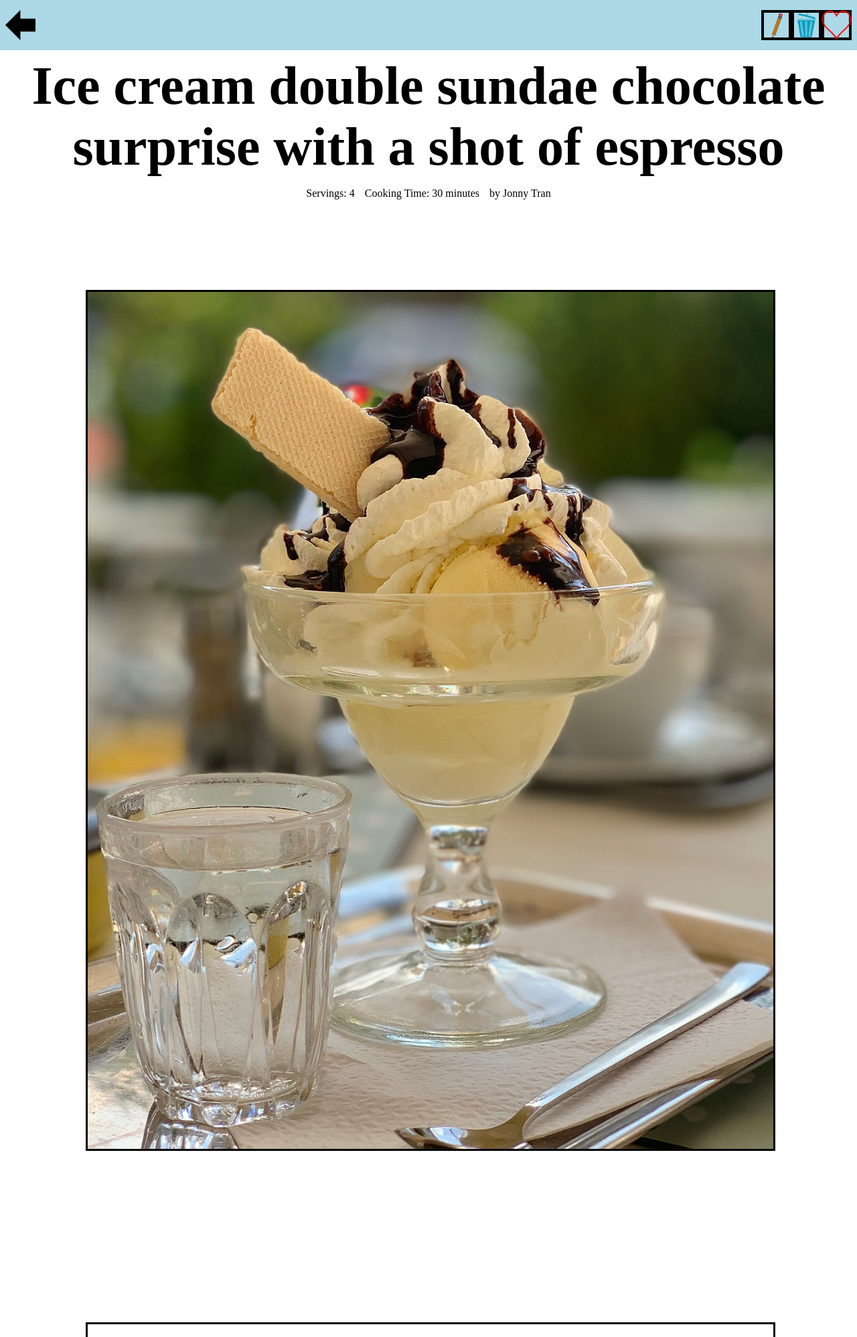
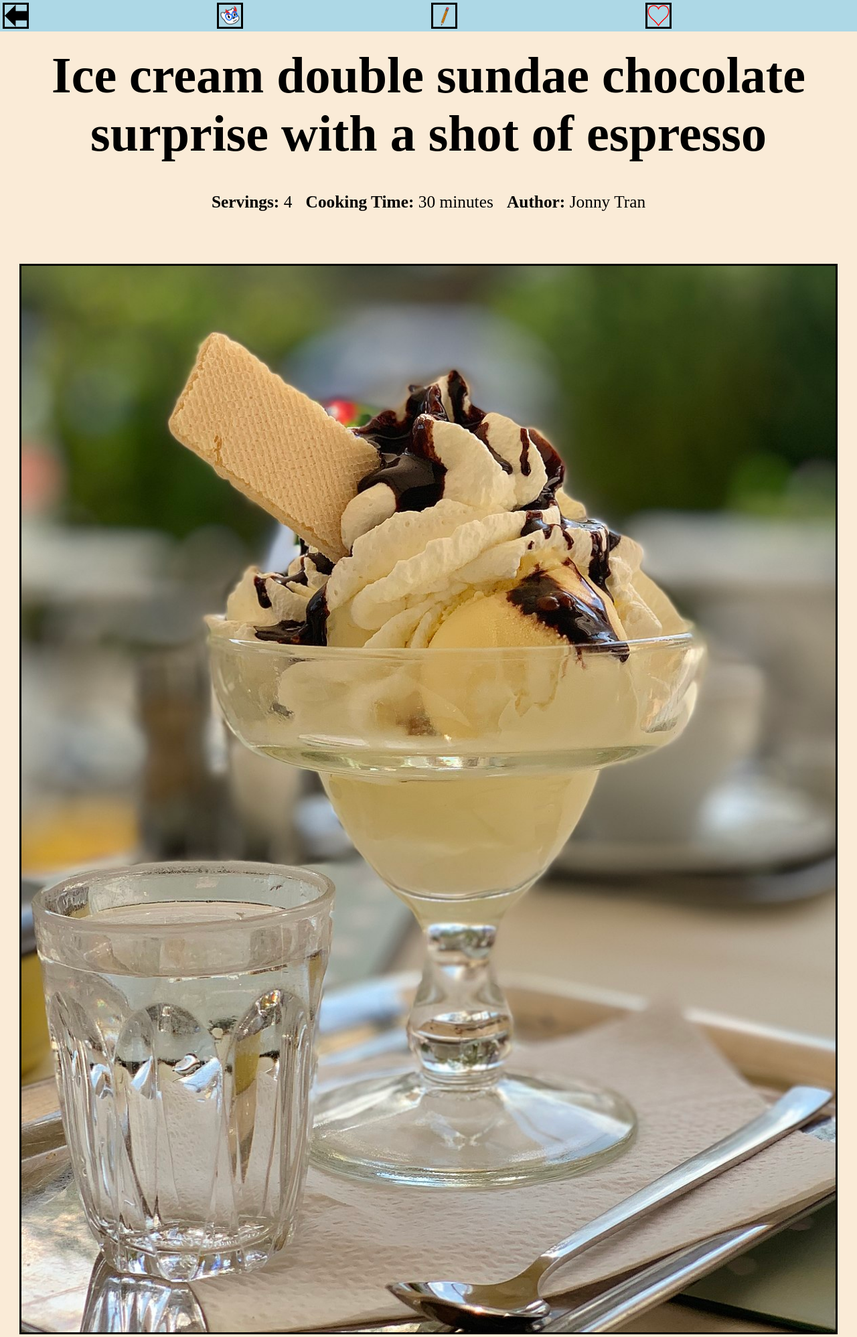
Before and after one commit to wujoannec/cse110-fa21-group8, a PHP site: page /viewRecipe.html in a window 1280 px wide. Shown: the top 1997 px of the page at 67% size. Run offline with PHP 8.4, Linux system fonts and the light colour scheme.

Commit message:
organize html id/classes, create grid
Co-authored-by: Jonny Tran <61168867+jonathanktran@users.noreply.github.com>

```diff
--- a/source/assets/scripts/viewRecipe.js
+++ b/source/assets/scripts/viewRecipe.js
@@ -1,12 +1,12 @@
 let favButton = document.getElementById('favBtn');
 favButton.addEventListener('click', function ()
 {
-    if (favButton.getAttribute('src') == 'assets/images/heart-empty.png')
+    if (favButton.getAttribute('src') == 'assets/images/heartEmpty.png')
     {
-        favButton.setAttribute('src', 'assets/images/heart-full.png');
+        favButton.setAttribute('src', 'assets/images/heartFull.png');
     }
     else
     {
-        favButton.setAttribute('src', 'assets/images/heart-empty.png');
+        favButton.setAttribute('src', 'assets/images/heartEmpty.png');
     }
 });
--- a/source/assets/styles/viewRecipe.css
+++ b/source/assets/styles/viewRecipe.css
@@ -1,131 +1,130 @@
 /*
-Notes to fix:
-Aesthetic:
-1. Heart full/empty icons don't line up
-2. Borders around editOptionsBtn are doubled in between icons
-3. Icons don't fit theme (looks ugly)
-4. Title isn't centered between nav/edit buttons
-5. Divider between metaData, what to do about blank info
-6. Border/box-shadow/padding around icons messes up spacing on nav bar
-7. Website title/Devil Dishes consistent nav bar between pages
-8. Put delete button once in edit page (not as icon)
+To do:
+1. editRecipe skeleton
+2. navbar icon/grid sizing
+3. Change recipeCardGrid layout for desktop
 
-Function:
-5. Layout img/ingred/instructions
-    a. (use grid?)
-    b. media query
-6. Scroll bar for text lists
-
-Justifications:
-1. Want to always see both, scroll bars
+Backlog:
+4. Wrap text on metaData
+5. Aesthetic (color scheme, Logo align between pages) [meet with entire UX team]
 */
 
 body {
-    background-color: white;
     margin: 0;
+    background-color: antiquewhite;
 }
 
-h1, .metaData {
-    border-width: 1mm;
-    text-align: center;
-    display: inline;
-    padding: 1mm;
+article[id='ingredients'] > h2, article[id='instructions'] > h2 {
+    margin: 2mm 0mm 2mm 3mm;
+
+}
+
+article[id='ingredients'] > div, article[id='instructions'] > div {
+    margin: 0 0 2mm 5mm;
+    display: flex;
+}
+
+/************/
+/** NAVBAR **/
+/************/
+#navbarGrid {
+    display: grid;
+    grid-auto-columns: auto;
+    background-color: lightblue;
+
+    /* sticky navbar */
+    position: fixed;
+    top: 0;
+    width: 100%;
+}
+
+/* gives margin to first element after navbar so doesn't overlap */
+#navbarGrid + * {
+    margin-top: 65px;
+}
+
+#navbarGrid > * {
+    height: 33px;
+    width: 33px;
+    border: solid;
     margin: 1mm;
 }
 
-h1 {
-    font-size: calc(16px + 5vw);
+#backBtn {
+    grid-column: 1/2;
 }
 
-h2 {
-    color: blue;
-    padding: 0 0 0 3mm;
+#logo {
+    grid-column: 2/3;
 }
 
-.checklistItem {
-    color: red;
-    padding: 0 0 0 3mm;
+#editBtn {
+    grid-column: 3/4;
 }
 
-.center {
-   width: 100%;
-   display: flex;
-   justify-content: center;
+#favBtn {
+    grid-column: 4/5;
 }
 
-.cover {
-    object-fit: cover;
+/***********/
+/** TITLE **/
+/***********/
+#title {
+    text-align: center;
+    padding: 1mm;
+    margin-bottom: 1mm;
+    font-size: calc(12px + 5vw);
 }
 
-.editOptionBtns {
-    /* border: solid; */
-    box-shadow: inset 0 0 0 0.3em;
-    /* padding: 2mm 2mm 2mm 2mm; */
+#metaData > * {
+    text-align: center;
+    padding: 1mm;
+    font-size: calc(10px + 1.2vw);
 }
 
-.iconBtn {
-    width: 45px;
-    height: 45px;
-    margin: 2mm 0mm 2mm 0mm;
+#metaData {
+    width: 100%;
+    display: flex;
+    justify-content: center;
+    margin: 3mm 5mm 12mm 0mm;
 }
 
-#backArrow, #editOptions {
-    display: inline-block;
-    /* margin: 2mm 2mm 2mm 2mm; */
+/*****************/
+/** RECIPE CARD **/
+/*****************/
+#recipeCardGrid {
+    display: grid;
+    grid-auto-rows: auto;
+    width: 95%;
+
+    /* center recipe card */
+    margin: auto;
+    place-items: center;
 }
 
-#confirmEdit {
+#recipeCardGrid > * {
+    width: 100%;
+    margin: 1mm 0;
     border: solid;
-    float: right;
-    font-size: 0;  /*removes space between btns*/
-}
-
-#editOptions {
-    float: right;
-    font-size: 0;  /*removes space between btns*/
-}
-
-#ingredientsList {
-    grid-row: 2/3;
-    border: solid;
-    /* width: 100vw; */
-    /* margin: 3mm 0mm 3mm 0mm; */
-}
-
-#instructionsList {
-    grid-row: 3/4;
-    border: dashed;
-    /* width: 100vw; */
-    float: right;
-
-    /*Set maximum height, then have scroll through element*/
-}
-
-#navigation {
-    /* border: dashed; */
-    background-color: lightblue;
-    padding: 2mm;
-    font-size: 0;
+    background-color: wheat;
 }
 
 #recipeImg {
     grid-row: 1/2;
-    border: solid;
-    /* width: 100vw; */
-    height: 100vw;
-    /* margin: 3mm 0mm 3mm 0mm; */
+}
+
+#ingredients {
+    grid-row: 2/3;
+}
+
+#instructions {
+    grid-row: 3/4;
 }
 
 
-.recipeCardGrid>*{
-    width: 80vw;
-    margin: 10vw;
+/******************/
+/** DESKTOP VIEW **/
+/******************/
+@media(min-width: 770px) {
+
 }
-
-/*Layout*/
-
-
-.recipeCardGrid {
-    display: grid;
-    grid-template-rows: 1fr 1fr 1fr;
-}
--- a/source/viewRecipe.html
+++ b/source/viewRecipe.html
@@ -9,119 +9,60 @@
         <script src='assets/scripts/viewRecipe.js' type="module"></script>
     </head>
     <body>
-        <nav id='navigation'>
-            <input type='image' id='backArrow' class='iconBtn' src='assets/images/back-arrow.png' alt='back arrow' height='30'>
-
-            <div id='editOptions'>
-                <input type='image' id='editBtn' class='iconBtn editOptionBtns' src='assets/images/pencil.png' alt='pencil' height='30'>
-                <input type='image' id='deleteBtn' class='iconBtn editOptionBtns' src='assets/images/trash.png' alt='trash' height='30'>
-                <input type='image' id='favBtn' class='iconBtn editOptionBtns' src='assets/images/heart-empty.png' height='30'>
-            </div>
+        <nav id='navbarGrid'>
+            <input type='image' id='backBtn' src='assets/images/backArrow.png'>
+            <img id='logo' src='assets/images/logo.png'>
+            <input type='image' id='editBtn' src='assets/images/pencil.png'>
+            <input type='image' id='favBtn' src='assets/images/heartEmpty.png'>
         </nav>
 
-        <div class='center'>
-            <h1>Ice cream double sundae chocolate surprise with a shot of espresso</h1>
+        <h1 id='title'>Ice cream double sundae chocolate surprise with a shot of espresso</h1>
+        <div id='metaData'>
+            <p><b>Servings:</b> <span id='servings'>4</span> &nbsp</p>
+            <p><b>Cooking Time:</b> <span id='cookTime'>30</span> minutes &nbsp</p>
+            <p><b>Author:</b> <span id='author'>Jonny Tran</span></p>
         </div>
 
-        <div class='center'>
-            <p id='servings' class='metaData'>Servings: 4</p>
-            <p id='cookTime' class='metaData'>Cooking Time: 30 minutes</p>
-            <p id='author' class='metaData'>by Jonny Tran</p>
-        </div>
+        <div id='recipeCardGrid'>
+            <img id='recipeImg' src='assets/images/recipeImg.jpg'>
 
-        <div class='recipeCardGrid'>
-
-            <img id='recipeImg' class='cover' src='assets/images/recipe-img.jpg'>
-
-            <article id='ingredientsList'>
+            <article id='ingredients'>
                 <h2>Ingredients</h2>
 
-                <div id='ingredient1' class='checklistItem'>
-                    <input type='checkbox' class='ingredient'>
+                <div id='ingredient1'>
+                    <input type='checkbox'>
                     <label for='ingredient1'>Ingredient 1</label>
                 </div>
 
-                <div id='ingredient2' class='checklistItem'>
-                    <input type='checkbox' class='ingredient'>
+                <div id='ingredient2'>
+                    <input type='checkbox'>
                     <label for='ingredient2'>Ingredient 2</label>
                 </div>
 
-                <div id='ingredient3' class='checklistItem'>
-                    <input type='checkbox' class='ingredient'>
+                <div id='ingredient3'>
+                    <input type='checkbox'>
                     <label for='ingredient3'>Ingredient 3</label>
                 </div>
             </article>
 
-            <article id='instructionsList'>
+            <article id='instructions'>
                 <h2>Instructions</h2>
 
-                <div id='instruction1' class='checklistItem'>
-                    <input type='checkbox' class='instruction'>
-                    <label for='instruction1'>instruction 1</label>
+                <div id='instruction1'>
+                    <input type='checkbox'>
+                    <label for='instruction1'>Instruction 1</label>
                 </div>
 
-                <div id='instruction2' class='checklistItem'>
-                    <input type='checkbox' class='instruction'>
-                    <label for='instruction2'>instruction 2</label>
+                <div id='instruction2'>
+                    <input type='checkbox'>
+                    <label for='instruction2'>Instruction 2</label>
                 </div>
 
-                <div id='instruction3' class='checklistItem'>
-                    <input type='checkbox' class='instruction'>
-                    <label for='instruction3'>instruction 3</label>
+                <div id='instruction3'>
+                    <input type='checkbox'>
+                    <label for='instruction3'>Instruction 3 Instruction 3 Instruction 3 Instruction 3 Instruction 3 Instruction 3 Instruction 3 Instruction 3 Instruction 3 Instruction 3 Instruction 3 Instruction 3 Instruction 3 Instruction 3 Instruction 3 Instruction 3 Instruction 3 Instruction 3 Instruction 3 Instruction 3 Instruction 3 Instruction 3 Instruction 3 Instruction 3 Instruction 3 Instruction 3 Instruction 3 </label>
                 </div>
             </article>
-
         </div>
-
-        <div id='confirmEdit'>
-            <button id='saveBtn'>Save</button>
-            <button id='cancelBtn'>Cancel</button>
-        </div>
-
-        </br>
-
-        <div class="recipeCardGridSmall">
-            <div id="recipeImgSmall"> IMAGE
-            </div>
-            <article id='ingredientsListSmall'>
-            <h2>Ingredients</h2>
-
-            <div id='ingredient1' class='checklistItem'>
-                <input type='checkbox' class='ingredient'>
-                <label for='ingredient1'>Ingredient 1</label>
-            </div>
-
-            <div id='ingredient2' class='checklistItem'>
-                <input type='checkbox' class='ingredient'>
-                <label for='ingredient2'>Ingredient 2</label>
-            </div>
-
-            <div id='ingredient3' class='checklistItem'>
-                <input type='checkbox' class='ingredient'>
-                <label for='ingredient3'>Ingredient 3</label>
-            </div>
-        </article>
-
-        <article id='instructionsListSmall'>
-            <h2>Instructions</h2>
-
-            <div id='instruction1' class='checklistItem'>
-                <input type='checkbox' class='instruction'>
-                <label for='instruction1'>instruction 1</label>
-            </div>
-
-            <div id='instruction2' class='checklistItem'>
-                <input type='checkbox' class='instruction'>
-                <label for='instruction2'>instruction 2</label>
-            </div>
-
-            <div id='instruction3' class='checklistItem'>
-                <input type='checkbox' class='instruction'>
-                <label for='instruction3'>instruction 3</label>
-            </div>
-        </article>
-        </div>
-
-
     </body>
 </html>
```
Also changed, not shown: source/assets/styles/viewRecipe0.css (added, +131 -0 lines), source/viewRecipe0.html (added, +127 -0 lines), source/assets/images/backArrow.png (renamed from source/assets/images/back-arrow.png), source/assets/images/heartEmpty.png (renamed from source/assets/images/heart-empty.png), source/assets/images/heartFull.png (renamed from source/assets/images/heart-full.png), source/assets/images/logo.png (added), source/assets/images/recipeImg.jpg (renamed from source/assets/images/recipe-img.jpg), source/assets/images/trash.png (deleted), 4 other files.
